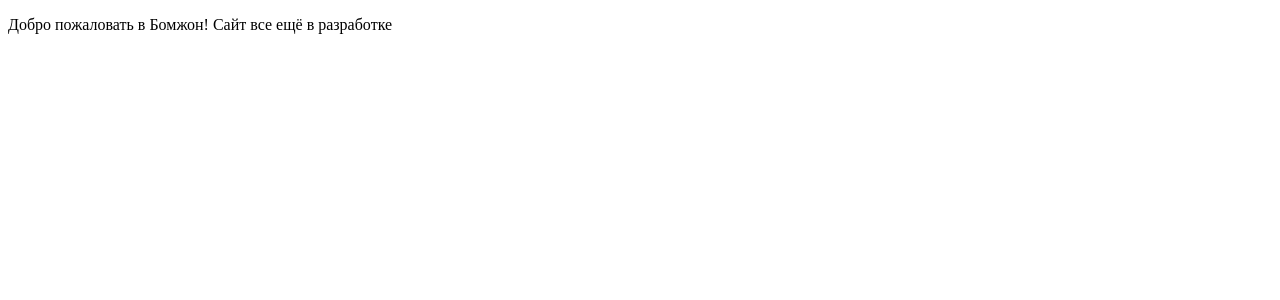
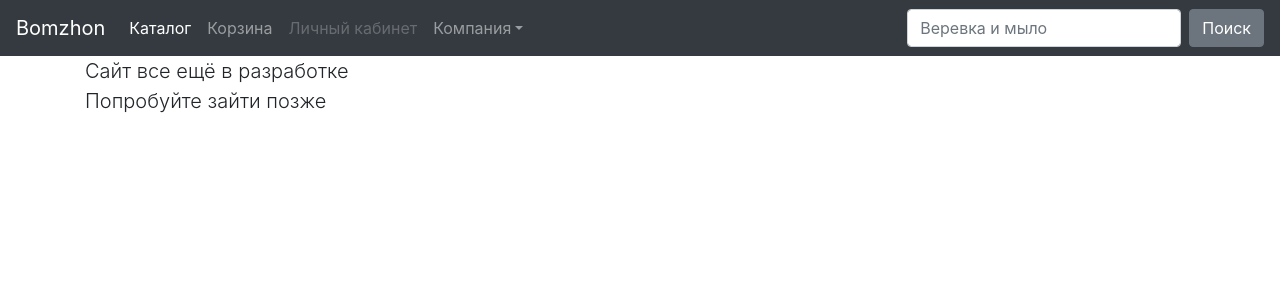
Before and after one commit to thinknetica-django-lab-02/GorkyCow, a Django app: page / in a window 1280 px wide. Shown: the top 300 px of the page. Run offline with Django 3.2, Linux system fonts and the light colour scheme; data that the repository does not hold is empty; some libraries are stand-ins or nearby versions.

Commit message:
Add base template, some edits in default and index templates to make them compatible with new base.html

```diff
--- /dev/null
+++ b/e_commerce/main/templates/main/base.html
@@ -0,0 +1,58 @@
+<!DOCTYPE html>
+<html lang="en">
+  <head>
+    <meta charset="utf-8">
+    <meta name="viewport" content="width=device-width, initial-scale=1, shrink-to-fit=no">
+    {% block page_title_header %}
+    {% endblock %}
+    {% load static %}
+    <link rel="stylesheet" href="https://stackpath.bootstrapcdn.com/bootstrap/4.4.1/css/bootstrap.min.css" integrity="sha384-Vkoo8x4CGsO3+Hhxv8T/Q5PaXtkKtu6ug5TOeNV6gBiFeWPGFN9MuhOf23Q9Ifjh" crossorigin="anonymous">
+    <link rel="stylesheet" type="text/css" href="{% static 'main/style.css' %}">
+  </head>
+  <body>
+    <nav class="navbar navbar-expand-md navbar-dark bg-dark fixed-top">
+        <a class="navbar-brand" href="/">Bomzhon</a>
+        <button class="navbar-toggler" type="button" data-toggle="collapse" data-target="#navbarsExampleDefault" aria-controls="navbarsExampleDefault" aria-expanded="false" aria-label="Toggle navigation">
+          <span class="navbar-toggler-icon"></span>
+        </button>
+
+        <div class="collapse navbar-collapse" id="navbarsExampleDefault">
+          <ul class="navbar-nav mr-auto">
+            <li class="nav-item active">
+              <a class="nav-link" href="#">Каталог <span class="sr-only">(current)</span></a>
+            </li>
+            <li class="nav-item">
+              <a class="nav-link" href="#">Корзина</a>
+            </li>
+            <li class="nav-item">
+              <a class="nav-link disabled" href="#" tabindex="-1" aria-disabled="true">Личный кабинет</a>
+            </li>
+            <li class="nav-item dropdown">
+              <a class="nav-link dropdown-toggle" href="#" id="dropdown01" data-toggle="dropdown" aria-haspopup="true" aria-expanded="false">Компания</a>
+              <div class="dropdown-menu" aria-labelledby="dropdown01">
+                {% load flatpages %}
+                {% get_flatpages as flatpages %}
+                {% for page in flatpages %}
+                    <a class="dropdown-item" href="{{ page.url }}">{{ page.title }}</a>
+                {% endfor %}
+              </div>
+            </li>
+          </ul>
+          <form class="form-inline my-2 my-lg-0">
+            <input class="form-control mr-sm-2" type="text" placeholder="Веревка и мыло" aria-label="Search">
+            <button class="btn btn-secondary my-2 my-sm-0" type="submit">Поиск</button>
+          </form>
+        </div>
+    </nav>
+    <main role="main" class="container">
+        <div class="starter-template">
+          {% block content %}
+          {% endblock %}
+        </div>
+    </main>
+
+    <script src="https://code.jquery.com/jquery-3.4.1.slim.min.js" integrity="sha384-J6qa4849blE2+poT4WnyKhv5vZF5SrPo0iEjwBvKU7imGFAV0wwj1yYfoRSJoZ+n" crossorigin="anonymous"></script>
+    <script src="https://cdn.jsdelivr.net/npm/popper.js@1.16.0/dist/umd/popper.min.js" integrity="sha384-Q6E9RHvbIyZFJoft+2mJbHaEWldlvI9IOYy5n3zV9zzTtmI3UksdQRVvoxMfooAo" crossorigin="anonymous"></script>
+    <script src="https://stackpath.bootstrapcdn.com/bootstrap/4.4.1/js/bootstrap.min.js" integrity="sha384-wfSDF2E50Y2D1uUdj0O3uMBJnjuUD4Ih7YwaYd1iqfktj0Uod8GCExl3Og8ifwB6" crossorigin="anonymous"></script>
+  </body>
+</html>
--- a/e_commerce/main/templates/main/index.html
+++ b/e_commerce/main/templates/main/index.html
@@ -1,17 +1,8 @@
-<!DOCTYPE html>
-<html>
-  <head>
-    <meta charset="utf-8">
-    <title>Bomzhon</title>
-  </head>
-  <body>
-    <p>Добро пожаловать в Бомжон! Сайт все ещё в разработке</p>
-    {% load flatpages %}
-    {% get_flatpages as flatpages %}
-    <ul>
-        {% for page in flatpages %}
-            <li><a href="{{ page.url }}">{{ page.title }}</a></li>
-        {% endfor %}
-    </ul>
-  </body>
-</html>
+{% extends 'main/base.html' %}
+
+{% block page_title_header %}<title>Bomzhon</title>{% endblock %}
+
+{% block content %}
+  <h1>Добро пожаловать в Бомжон!</h1>
+  <p class="lead">Сайт все ещё в разработке<br>Попробуйте зайти позже</p>
+{% endblock %}
```
Also changed, not shown: e_commerce/main/templates/flatpages/default.html (+7 -8 lines).
